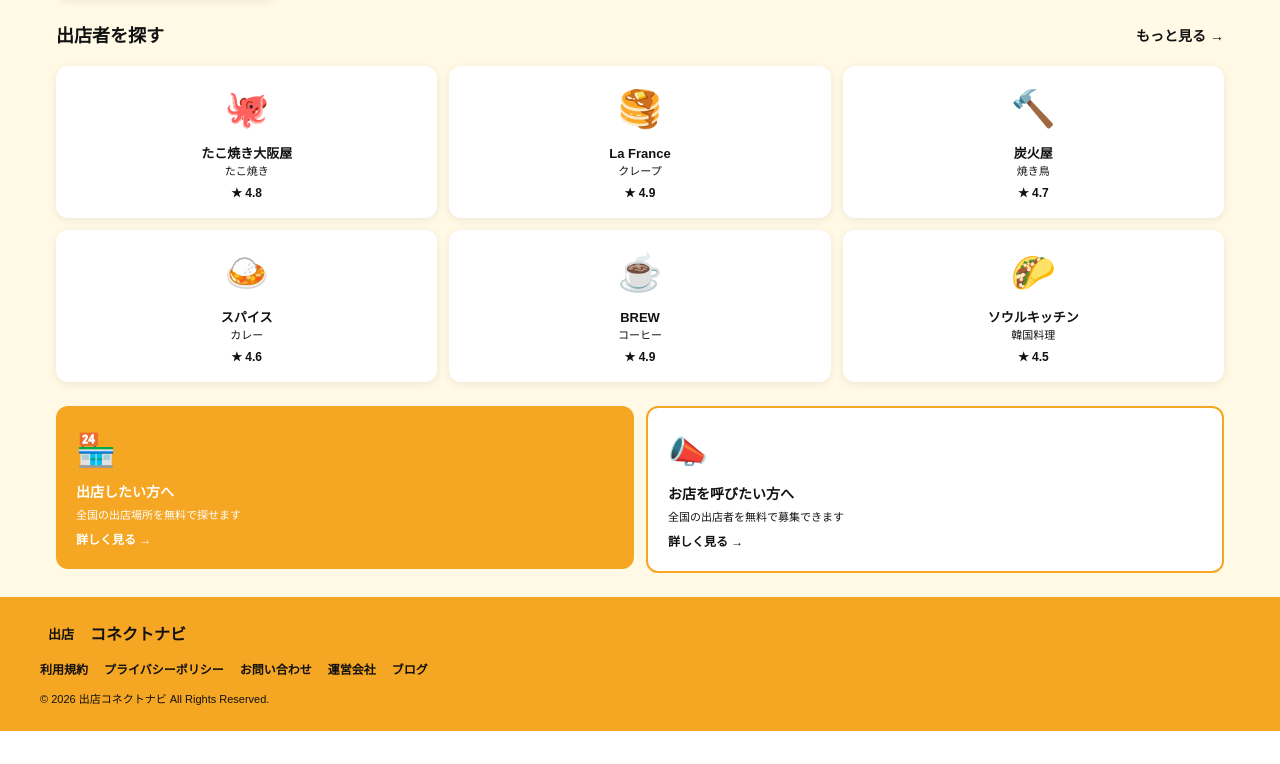
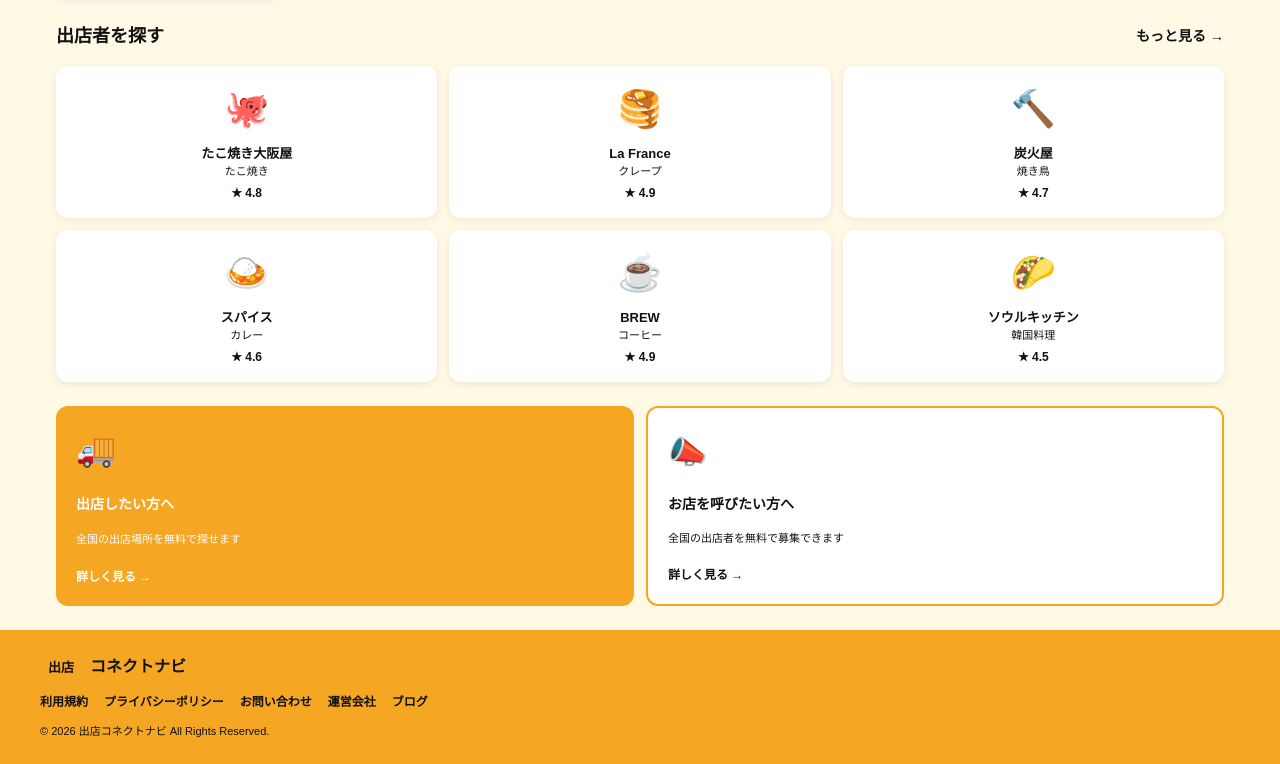
Before and after one commit to rinfuku0917/shutten-connect-navi, a Next.js app: page / in a window 1280 px wide. Shown: the part 1074-1838 px from the top of the page. Before the commit the page ends 1805 px from the top, so only its background shows below. Built offline with nearby package versions, Linux system fonts and the light colour scheme.

Commit message:
fix card height 200px and truck icon

```diff
--- a/app/page.tsx
+++ b/app/page.tsx
@@ -91,15 +91,15 @@ export default function Home() {
       <div style={{padding:'0 16px 24px',maxWidth:'1200px',margin:'0 auto'}}>
         <div style={{display:'grid',gridTemplateColumns:'1fr 1fr',gap:'12px',alignItems:'stretch'}}>
           <Link href='/vendor' style={{textDecoration:'none'}}>
-            <div style={{background:'#F5A623',borderRadius:'12px',padding:'20px',minHeight:'160px',boxSizing:'border-box',display:'flex',flexDirection:'column',justifyContent:'space-between'}}>
-              <div style={{fontSize:'32px',marginBottom:'8px'}}>🏪</div>
+            <div style={{background:'#F5A623',borderRadius:'12px',padding:'20px',minHeight:'200px',boxSizing:'border-box',display:'flex',flexDirection:'column',justifyContent:'space-between'}}>
+              <div style={{fontSize:'32px',marginBottom:'8px'}}>🚚</div>
               <div style={{fontWeight:'900',fontSize:'14px',color:'#fff',marginBottom:'4px'}}>出店したい方へ</div>
               <div style={{fontSize:'11px',color:'#fff',marginBottom:'8px'}}>全国の出店場所を無料で探せます</div>
               <div style={{fontSize:'12px',color:'#fff',fontWeight:'700'}}>詳しく見る →</div>
             </div>
           </Link>
           <Link href='/space' style={{textDecoration:'none'}}>
-            <div style={{background:'#fff',borderRadius:'12px',padding:'20px',border:'2px solid #F5A623',minHeight:'160px',boxSizing:'border-box',display:'flex',flexDirection:'column',justifyContent:'space-between'}}>
+            <div style={{background:'#fff',borderRadius:'12px',padding:'20px',border:'2px solid #F5A623',minHeight:'200px',boxSizing:'border-box',display:'flex',flexDirection:'column',justifyContent:'space-between'}}>
               <div style={{fontSize:'32px',marginBottom:'8px'}}>📣</div>
               <div style={{fontWeight:'900',fontSize:'14px',color:'#111',marginBottom:'4px'}}>お店を呼びたい方へ</div>
               <div style={{fontSize:'11px',color:'#111',marginBottom:'8px'}}>全国の出店者を無料で募集できます</div>
```
